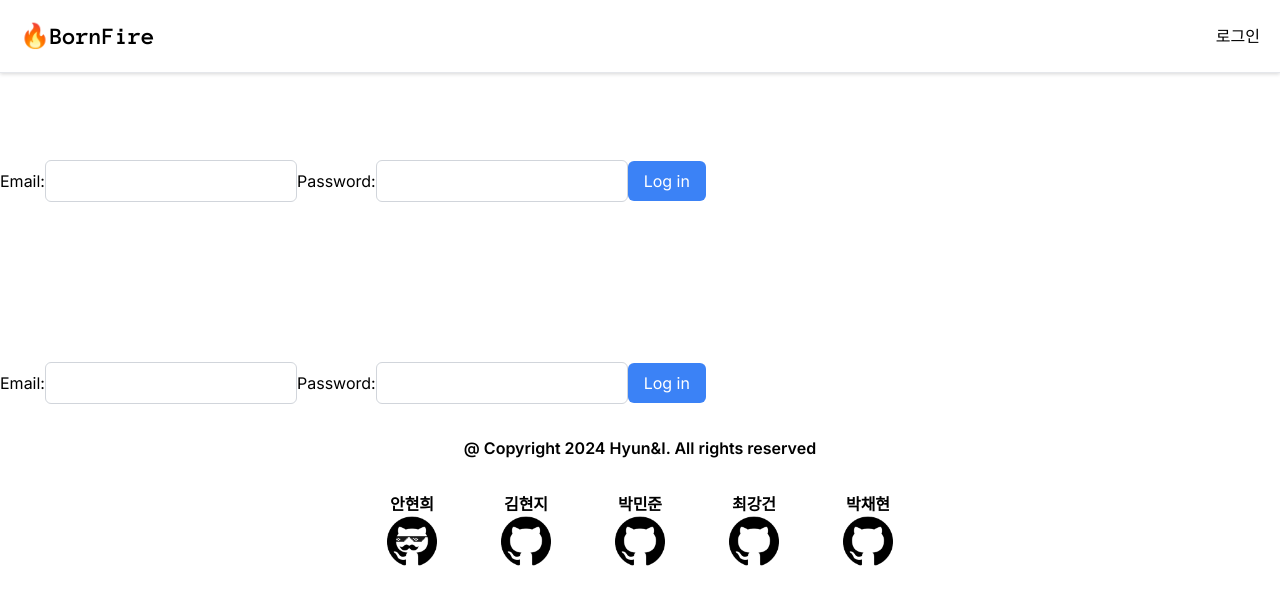
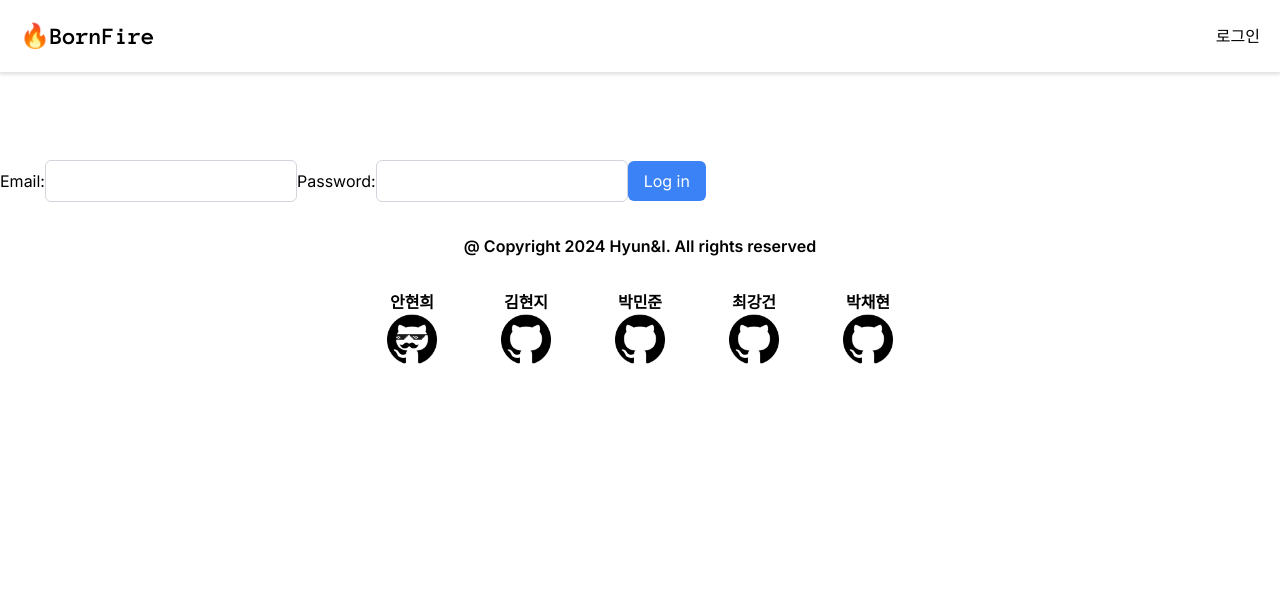
Before and after one commit to ahh0619/bonfire, a Next.js app: page /login in a window 1280 px wide. Shown: the top 604 px of the page. Built offline with nearby package versions, Linux system fonts and the light colour scheme; no server answers.

Commit message:
merge : 1차 머지

```diff
--- a/src/app/layout.tsx
+++ b/src/app/layout.tsx
@@ -22,11 +22,10 @@ export default function RootLayout({
     <html lang="en">
       <body className={inter.className}>
         <Providers>
+          <Header />
           <main>{children}</main>
+          <Footer />
         </Providers>
-        <Header />
-        <main>{children}</main>
-        <Footer />
       </body>
     </html>
   );
```
Also changed, not shown: 1 other file (tests, documents, lock files or other folders).
